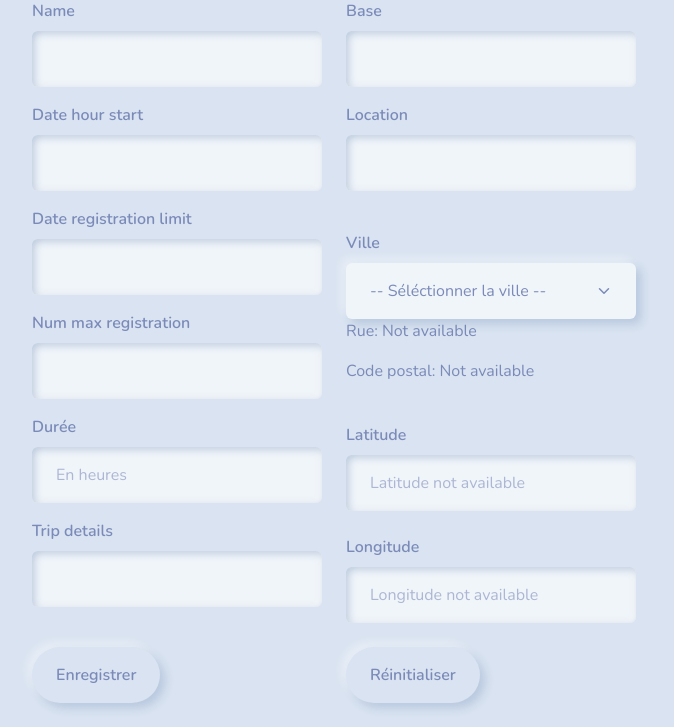
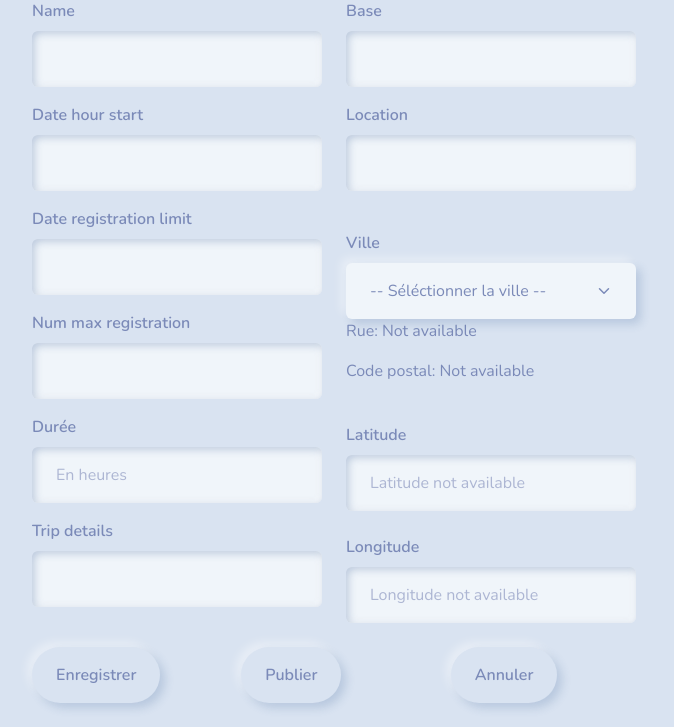
Before and after one commit to Samar-al/Sortir.com, a Symfony app: template templates/trip/new.html.twig in a window 1280 px wide. Shown: the part 159-886 px from the top of the page, without its empty margins (306-980 px from the left). Run offline with Twig, Linux system fonts and the light colour scheme; the template is opened without the code that fills it, so the values that code supplies are empty; form fields are guessed from the names that the template uses; some libraries are stand-ins or nearby versions.

Commit message:
small changes

```diff
--- a/public/css/style.css
+++ b/public/css/style.css
@@ -50,3 +50,10 @@
 .button-link:hover {
     text-decoration: none;
 }
+
+.add-trip {
+    text-align: start;
+    margin-left: 19rem;
+    margin-bottom: 3rem;
+
+}
--- a/templates/main/_trips_tbody.html.twig
+++ b/templates/main/_trips_tbody.html.twig
@@ -15,7 +15,7 @@
         </td>
         <td>
             {% if trip.state.label != 'created' %}
-                <a href="{# {{ path('app_trip_show', {id: trip.id}) }} #}" class="btn btn-outline-primary btn-sm">Afficher</a>
+                <a href=" {{ path('app_trip_show', {id: trip.id}) }} " class="btn btn-outline-primary btn-sm">Afficher</a>
             {% endif %}
             {% if trip.state.label == 'created' and trip.organiser == app.user %}
                 <a href="{# {{ path('app_trip_edit', {id: trip.id}) }} #}" class="btn btn-outline-warning btn-sm m-1">Modifier</a>
--- a/templates/main/index.html.twig
+++ b/templates/main/index.html.twig
@@ -46,7 +46,9 @@
         </div>
     </div>
 </div>
-
+<div class="add-trip">
+    <a class="btn btn-secondary" href="{{ path('app_trip_new') }}">Ajouter</a>
+</div>
     {% block javascripts %}
             <script src="{{asset('js/filter.js')}}"></script>
         {% endblock %}
--- a/templates/profile/edit.html.twig
+++ b/templates/profile/edit.html.twig
@@ -14,7 +14,10 @@
         {{ include('profile/_form.html.twig', {'button_label': 'Enregistrer'}) }}
     </div>
 </div>
-{#    <a href="{{ path('app_profile_index') }}">back to list</a>#}
+<div class="text-center">
+    <a class="btn btn-primary" href="{{ path('app_profile_show', {'id': participant.id}) }}">Annuler</a>
+</div>
+
 
 {#    {{ include('profile/_delete_form.html.twig') }}#}
 {% endblock %}
--- a/templates/profile/show.html.twig
+++ b/templates/profile/show.html.twig
@@ -69,4 +69,8 @@
             </div>
         </div>
     </div>
+    <div class="text-center">
+        <a class="btn btn-primary" href="{{ path('app_main_index') }}">Retour</a>
+    </div>
+
 {% endblock %}
--- a/templates/trip/_form.html.twig
+++ b/templates/trip/_form.html.twig
@@ -38,10 +38,13 @@
     {# Submit Button Section #}
     <div class="row mt-4">
         <div class="col">
-            <button type="submit" class="btn btn-primary">Enregistrer</button>
+            <button type="submit" class="btn btn-primary" name="action" value="save">Enregistrer</button>
+        </div>
+         <div class="col">
+            <button type="submit" class="btn btn-primary" name="action" value="publish">Publier</button>
         </div>
         <div class="col">
-            <button type="reset" class="btn btn-secondary">Réinitialiser</button> <!-- Optional reset button -->
+            <a href="{{ path('app_main_index') }}" class="btn btn-secondary">Annuler</a> <!-- Optional reset button -->
         </div>
     </div>
 </div>
```
Also changed, not shown: src/Controller/TripController.php (+17 -5 lines).
